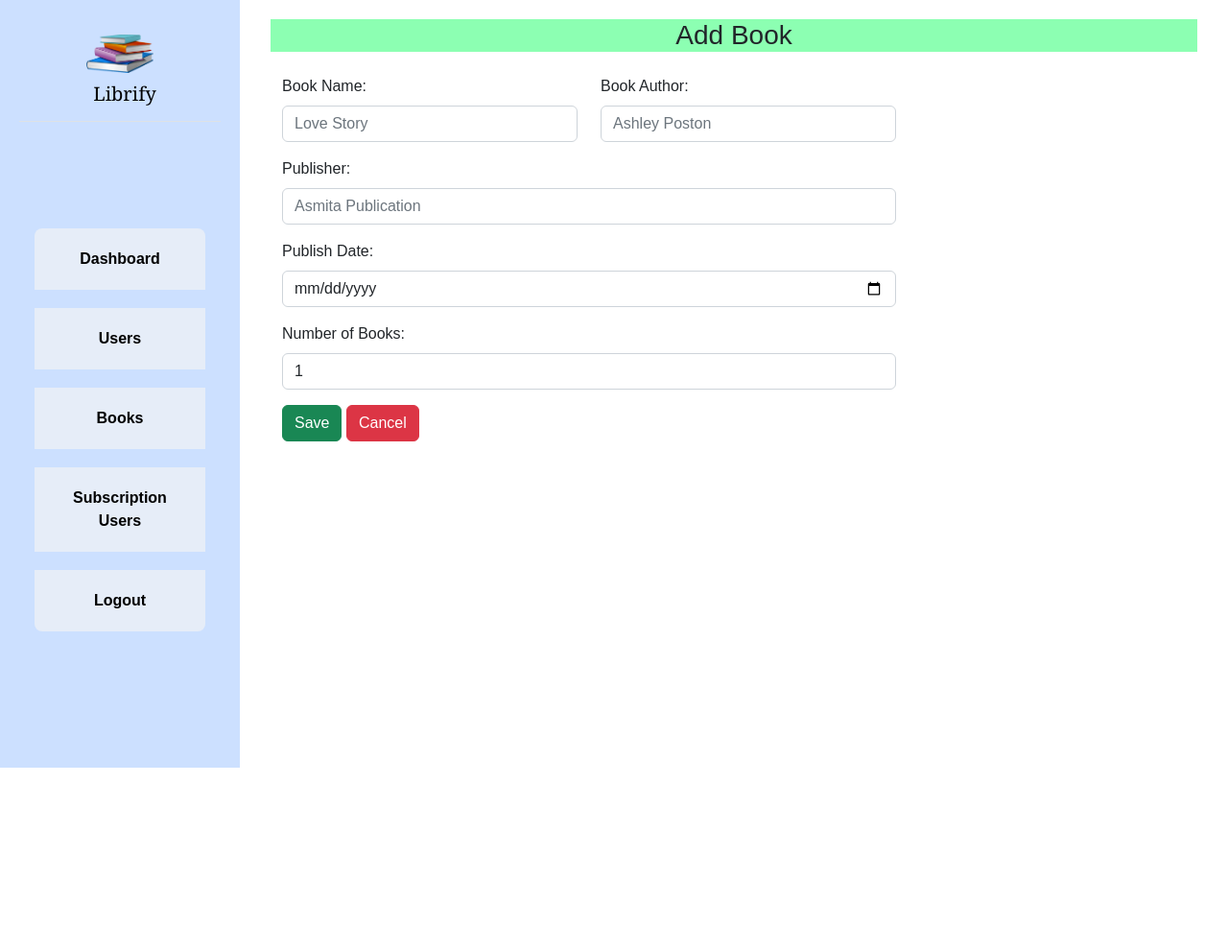
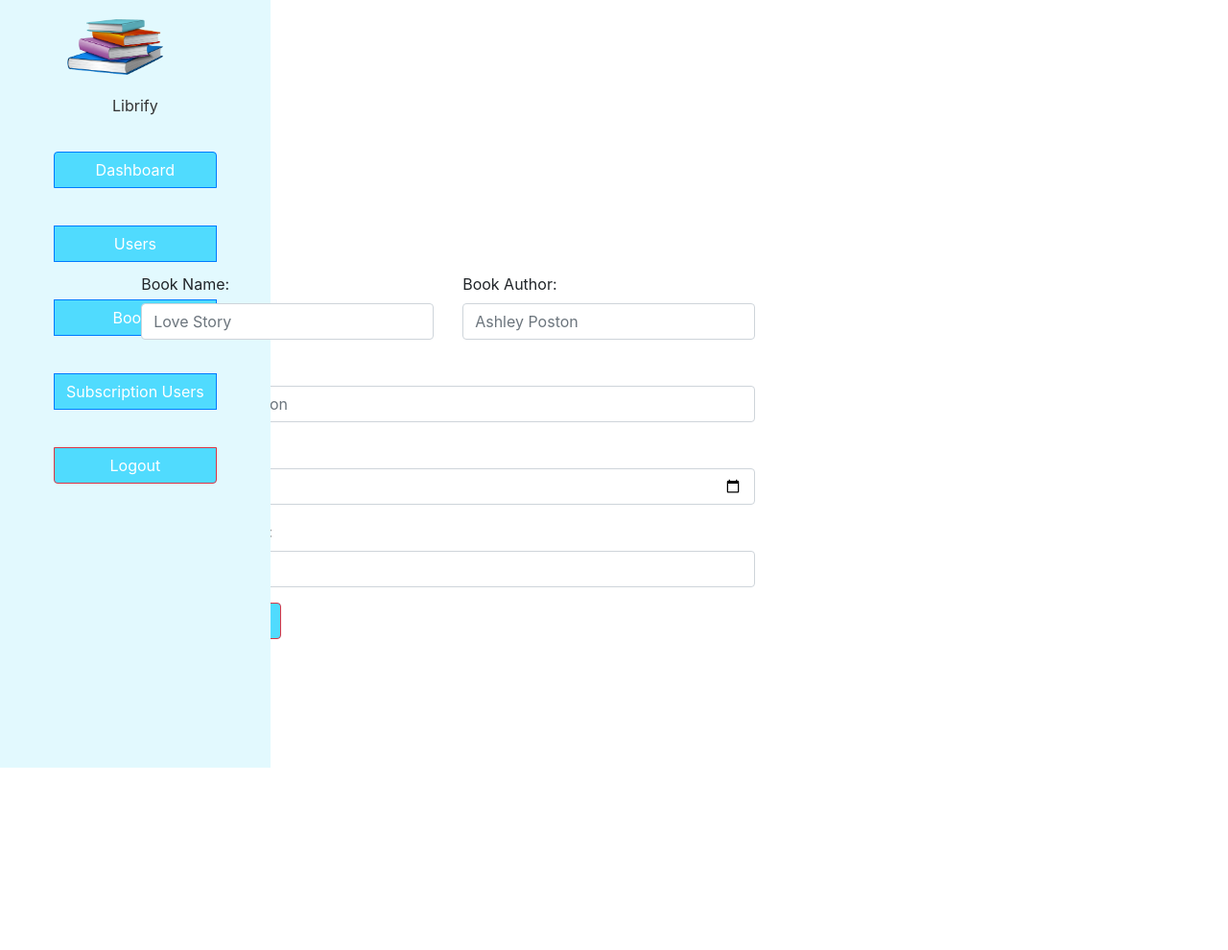
Before and after one commit to uzupraz/librarymanagementsystem, a PHP site: page /book_admin.php in a window 1280 px wide. Shown: the whole page at 96% size. Before the commit the page ends 800 px from the top, so only its background shows below. Run offline with PHP 8.4, Linux system fonts and the light colour scheme.

Commit message:
updated admin dashboard

```diff
--- a/a_dashboard.css
+++ b/a_dashboard.css
@@ -1,94 +1,27 @@
-/* Reset default styles and apply base styles */
-body {
-  margin: 0;
-  font-family: Arial, sans-serif;
-  background-color: #ffffff;
-}
-
-/* Sidebar Styles */
-.sidebar {
-  width: 250px;
-  height: 100%;
-  background-color: #CCE0FF;
-  padding: 20px;
-  position: fixed;
-}
-
-.logo {
-  text-align: center;
-  margin-bottom: 20px;
-}
-
-.logo img {
-  width: 70px;
-  margin-bottom: 10px;
-}
-
-.logo h2 {
-  margin: 0;
-  font-size: 20px;
-  color: #000000;
-  font-family: Georgia;
-  vertical-align: middle;
-  margin-left: 10px;
-}
-
-.sidebar button {
-  display: block;
-  width: 100%;
-  padding: 20px;
-  margin-top: 75px;
-  margin-bottom: 20px;
-  border: none;
-  background-color: #e6edf8;
-  color: #000000;
-  font-size: 16px;
-  font-weight: bold;
-  cursor: pointer;
-  border-radius: 8px;
-  transition: background-color 0.3s ease;
-}
-
-.sidebar button:hover {
-  background-color: #95bcff;
-}
-
-/* Content Area Styles */
 .content {
-  margin-left: 250px;
-  /* Adjusted to accommodate sidebar */
-  padding: 20px;
-}
-
-.content h1 {
-  text-align: center;
-  font-size: 24px;
-  margin-bottom: 20px;
-}
-
-.line {
-  border-top: 1px solid #a8a8a8;
-  margin-top: 20px;
+  display: flex;
+  justify-content: center;
+  align-items: center;
+  height: 990px; /* Adjusted height */
 }
 
 .stats {
   display: flex;
-  justify-content: center;
-  align-items: center;
-  flex-wrap: wrap;
-  margin-top: 30px;
+  justify-content: space-between;
+  width: 800px; /* Adjusted width */
 }
 
 .stat-box {
-  flex: 1;
-  max-width: 200px;
-  padding: 60px;
-  text-align: center;
-  border-radius: 8px;
+  width: 180px; /* Adjusted width */
+  height: 180px; /* Adjusted height */
+  border-radius: 20px;
+  padding: 20px;
+  display: flex;
+  flex-direction: column;
+  justify-content: center;
+  align-items: center;
   cursor: pointer;
   transition: background-color 0.3s ease;
-  background-color: #CCE0FF;
-  margin: 10px;
 }
 
 .stat-box:hover {
@@ -101,12 +34,6 @@
   font-weight: bold;
 }
 
-.books-container {
-  margin-top: 20px;
+.stat-box img {
+  max-height: 60px; /* Reduce the maximum height of the logo */
 }
-
-.book-item {
-  border: 1px solid #ccc;
-  padding: 10px;
-  margin-bottom: 10px;
-}
--- a/sidebar.php
+++ b/sidebar.php
@@ -1,38 +1,99 @@
-<link rel="stylesheet" href="a_dashboard.css">
-<link rel="stylesheet" href="sidebar.css">
-<!-- sidebar.php -->
-<div class="sidebar col-md-2 vh-100 wt-2">
-    <div class="logo p-3 text-center border-bottom">
-        <img src="logo.png" alt="Librify Logo" class="img-fluid" style="max-width: 80px;">
-        <h2 class="h5">Librify</h2>
+<!DOCTYPE html>
+<html lang="en">
+<head>
+  <meta charset="UTF-8">
+  <meta name="viewport" content="width=device-width, initial-scale=1.0">
+  <title>Admin Homepage</title>
+  <!-- Add Bootstrap CSS -->
+  <link href="https://stackpath.bootstrapcdn.com/bootstrap/4.5.2/css/bootstrap.min.css" rel="stylesheet">
+  <!-- Add Bootstrap JS and jQuery -->
+  <script src="https://code.jquery.com/jquery-3.5.1.slim.min.js"></script>
+  <script src="https://stackpath.bootstrapcdn.com/bootstrap/4.5.2/js/bootstrap.bundle.min.js"></script>
+  <!-- Custom CSS -->
+  <style>
+    .sidebar {
+      height: 100vh;
+      background-color: #e2f9fe; /* Light blue background */
+      padding: 20px 40px; /* Increase left padding to move logo to the right */
+      position: fixed; /* Fixed positioning */
+      left: 0; /* Align to the left */
+      top: 0; /* Align to the top */
+    }
+
+    .sidebar-logo {
+      margin-bottom: 20px;
+      margin-left: 30px;
+    }
+
+    .sidebar-logo img {
+      max-width: 100px;
+      max-height: 100px;
+    }
+
+    .librify-name {
+      font-size: 16px;
+      color: #333; /* Dark gray color */
+      text-align: center;
+    }
+
+    .btn-group-vertical {
+      margin-top: 20px; /* Add space between logo and buttons */
+    }
+
+    .btn {
+      background-color: #50dbfe; /* Blue button color */
+      color: #fff; /* White text color */
+      margin-bottom: 40px; /* Add more space between buttons */
+    }
+
+    .btn:hover {
+      background-color: #0056b3; /* Darker blue color on hover */
+    }
+  </style>
+</head>
+<body>
+<div class="sidebar">
+  <div class="sidebar-logo">
+    <img src="logo.png" alt="Librify Logo" class="img-fluid">
+  </div>
+  <div class="librify-name">
+    Librify
   </div>
   <div class="btn-group-vertical p-3" role="group">
     <button onclick="showDashboard()" class="btn btn-outline-primary w-100">Dashboard</button>
     <button onclick="showTotalUsersPage()" class="btn btn-outline-primary w-100">Users</button>
-        <button onclick="TotalBooksPage()" class="btn btn-outline-primary w-100">Books</button>
-        <button onclick="showSubscriptionUsers()" class="btn btn-outline-primary w-100">Subscription Users</button>
+    <button onclick="showTotalBooks()" class="btn btn-outline-primary w-100">Books</button>
+    <button onclick="showActiveSubscriptions()" class="btn btn-outline-primary w-100">Subscription Users</button>
     <button onclick="logout()" class="btn btn-outline-danger w-100">Logout</button>
   </div>
 </div>
 
-
 <script>
-    function showDashboard(){
+  function showDashboard() {
+    // Redirect to dashboard page
     window.location.href = "admin_dashboard.php";
   }
+
   function showTotalUsersPage() {
+    // Redirect to total users page
     window.location.href = "user_index.php";
   }
 
-    function TotalBooksPage() {
+  function showTotalBooks() {
+    // Redirect to total books page
     window.location.href = "book_index.php";
   }
 
-    function showSubscriptionUsers() {
-        window.location.href = "subscription_user.php"; // Ensure this points to the correct PHP file for subscription users
+  function showActiveSubscriptions() {
+    // Redirect to active subscriptions page
+    window.location.href = "subscriptions.php";
   }
 
   function logout() {
-        window.location.href = "login.php"; // Redirect to login page
+    // Perform logout functionality
+    window.location.href = "logout.php";
   }
 </script>
+
+</body>
+</html>
```
Also changed, not shown: admin_dashboard.php (+18 -34 lines), header.php (+32 -95 lines), sidebar.css (deleted). Lines whose indentation alone changed are shown as unchanged.
